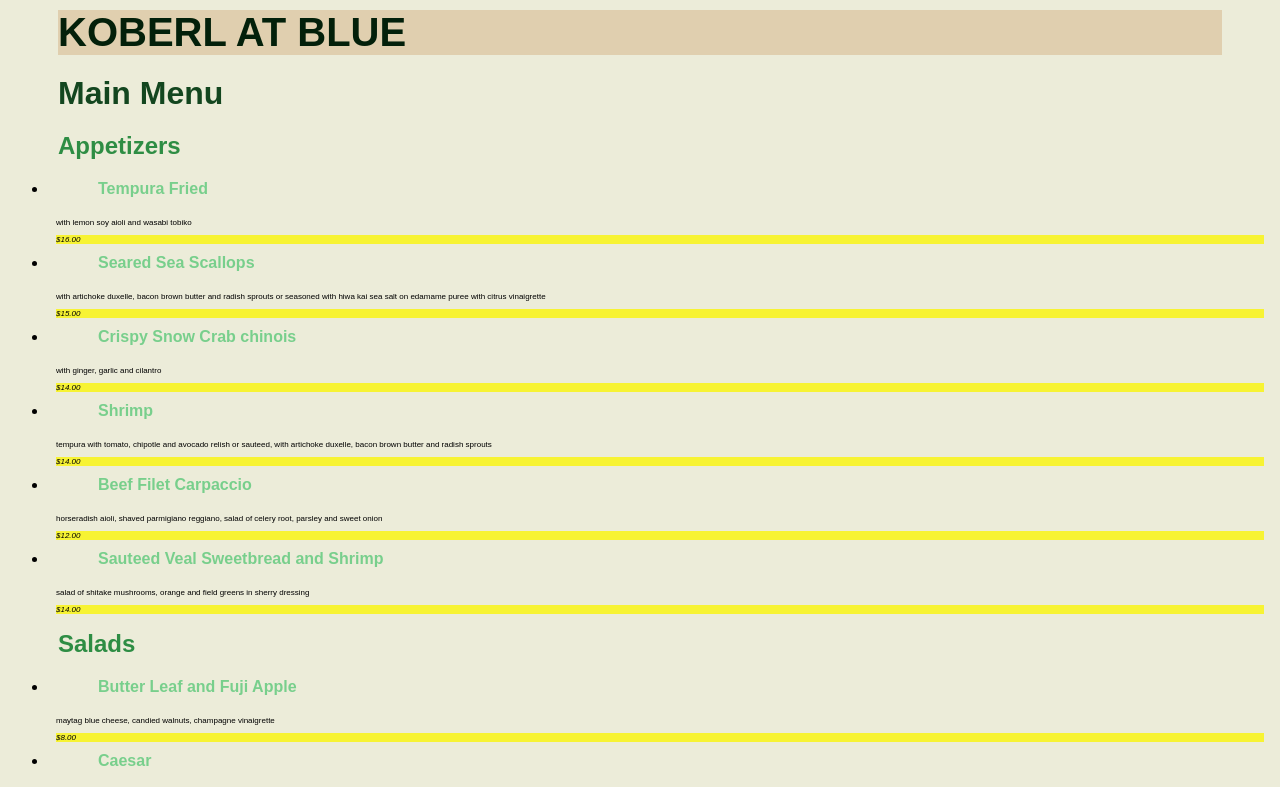
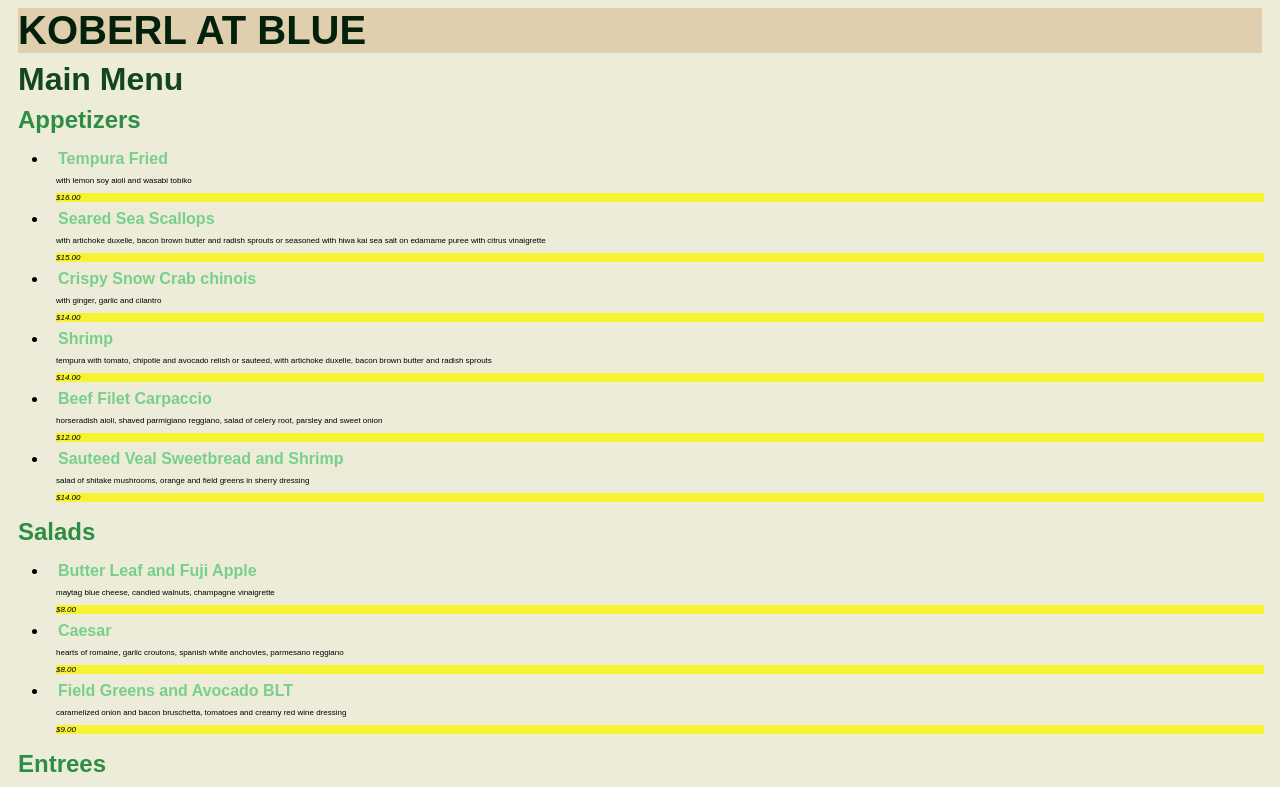
Before and after one commit to chsaunde/chsaunde.github.io, a plain HTML site: page grc338/restaurantmenucss/index.html in a window 1280 px wide. Shown: the top 787 px of the page. Drawn offline with Linux system fonts and the light colour scheme.

Commit message:
Update style.css

```diff
--- a/grc338/restaurantmenucss/style.css
+++ b/grc338/restaurantmenucss/style.css
@@ -4,7 +4,7 @@ body{
 
 }
 h1{
-    margin: 10px 50px 20px;
+    margin: 8px 10px 8px;
     color:rgb(3, 32, 10);
     font-size: 2.5em;
     text-transform: uppercase;
@@ -12,19 +12,19 @@ h1{
     font-family: sans-serif;
 }
 h2{
-    margin: 10px 50px 20px;
+    margin: 8px 10px 8px;
     color:rgb(19, 70, 31);
     font-size: 2em;
     font-family: sans-serif;
 }
 h3{
-    margin: 10px 50px 20px;
+    margin: 8px 10px 8px;
     color:rgb(46, 141, 68);
     font-size: 1.5em;
     font-family: sans-serif;
 }
 h4{
-    margin: 10px 50px 20px;
+    margin: 8px 10px 8px;
     color:rgb(120, 207, 140);
     font-size: 1em;
     font-family: sans-serif;
```
